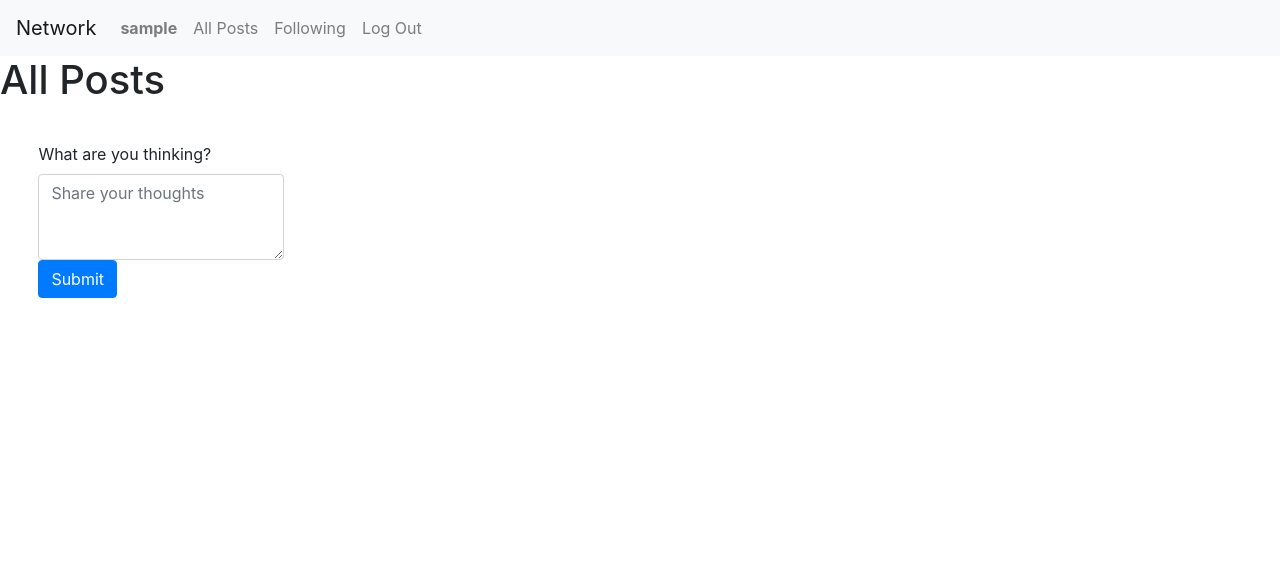
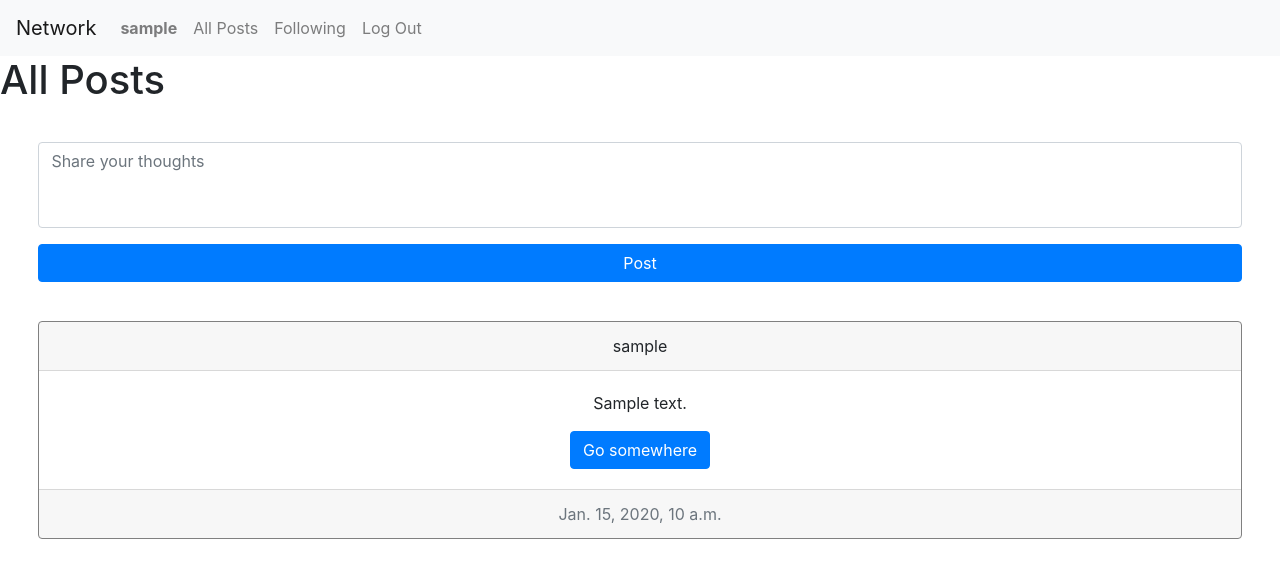
Before and after one commit to danieluxury88/cs50-Project4-2ndApproach, a Django app: page / in a window 1280 px wide. Shown: the top 578 px of the page. Run offline with Django 3.2, Linux system fonts and the light colour scheme; a user stored in the database is signed in; tables that the repository leaves empty hold one stand-in row (values such as "Sample post"); some libraries are stand-ins or nearby versions.

Commit message:
Query all posts. Send without pagination.

```diff
--- a/network/static/network/styles.css
+++ b/network/static/network/styles.css
@@ -4,8 +4,17 @@ width: device-width;
 
 .post-form{
     display: flex;
-    justify-content: flex-start;
+    flex-direction:column;
     width:  device-width;
     margin: 3%;
-    border: 1px;
 }
+
+.post-form textarea{
+    flex:1;
+    resize:none;
+}
+
+.single-post{
+    margin: 3%;
+    border: solid gray 1px
+}
--- a/network/templates/network/index.html
+++ b/network/templates/network/index.html
@@ -6,11 +6,29 @@
 <form action="create_post" method="post" class="post-form">
     {% csrf_token %}
     <div class="form-group">
-        <label for="postTextArea">What are you thinking?</label>
-        <textarea name="content" class="form-control" id="postTextArea" rows="3" placeholder="Share your thoughts"></textarea>
-        <button type="submit" class="btn btn-primary">Submit</button>
+        <textarea name="content" class="form-control" id="postTextArea" rows="3"
+                  placeholder="Share your thoughts"></textarea>
     </div>
+    <button type="submit" class="btn btn-primary">Post</button>
 </form>
 
 {% endif %}
+
+<div>
+    {% for post in posts %}
+    <div class="card text-center single-post">
+        <div class="card-header">
+            {{post.author}}
+        </div>
+        <div class="card-body">
+            <p class="card-text">{{ post.content }}</p>
+            <a href="#" class="btn btn-primary">Go somewhere</a>
+        </div>
+        <div class="card-footer text-muted">
+            {{post.timestamp}}
+        </div>
+    </div>
+    {% endfor %}
+</div>
+
 {% endblock %}
--- a/network/views.py
+++ b/network/views.py
@@ -8,7 +8,9 @@ from .models import User, Post
 
 
 def index(request):
-    return render(request, "network/index.html")
+    posts = Post.objects.all().order_by('-timestamp')
+    context = {'posts': posts}
+    return render(request, "network/index.html", context)
 
 
 def login_view(request):
```
